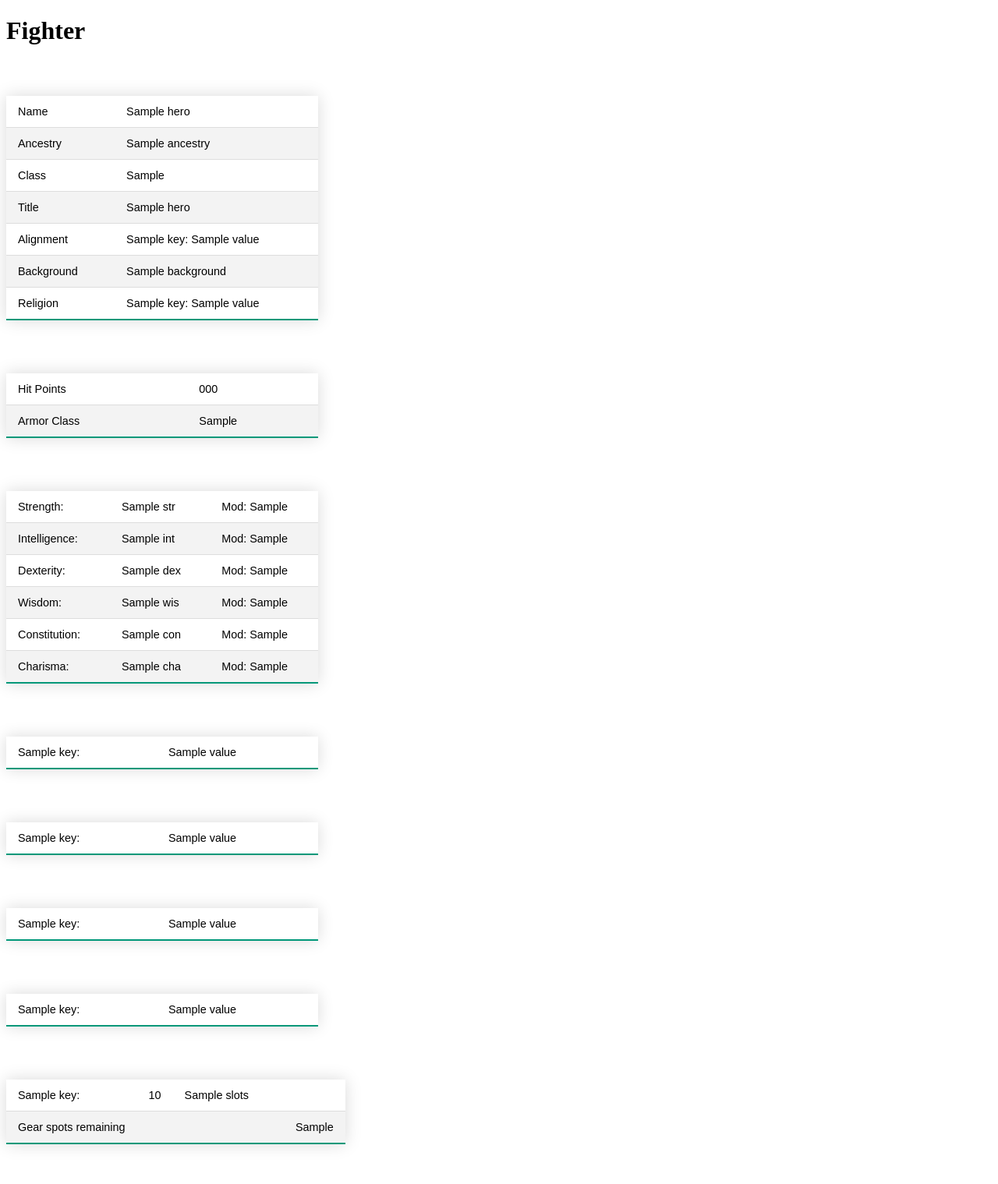
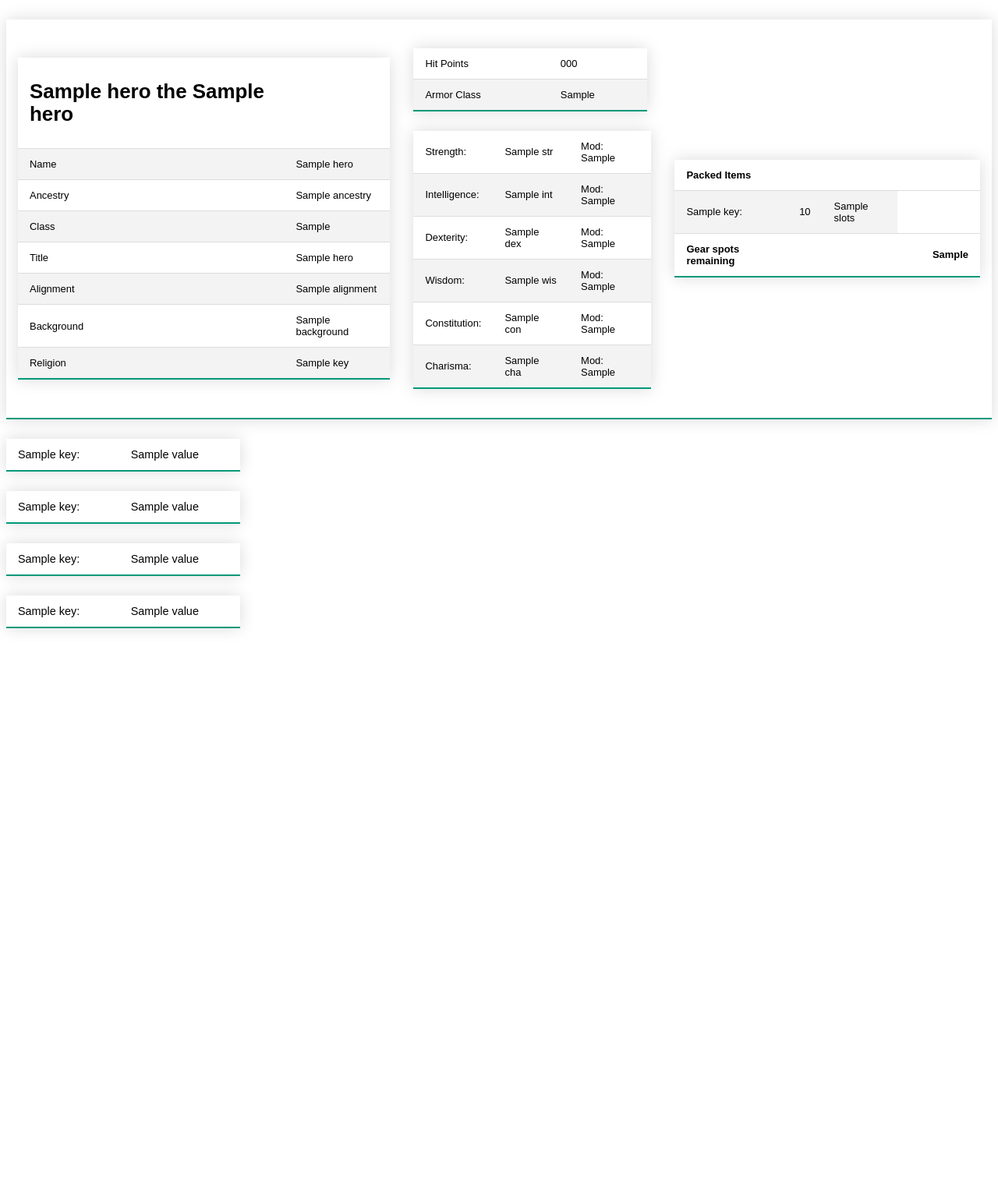
Before and after one commit to adamheidrick/SDGen, a Flask app: template templates/fighter.html in a window 1280 px wide. Shown: the part 134-1653 px from the top of the page at 78% size. After the commit the page ends 944 px from the top, so only its background shows below. Run offline with Flask 3, Linux system fonts and the light colour scheme; the template is opened without the code that fills it: most values are stand-ins (such as "Sample title", 1, 10 or a date in 2020).

Commit message:
CSS styling of tables

```diff
--- a/HeroCreator/heroes.py
+++ b/HeroCreator/heroes.py
@@ -34,7 +34,7 @@ class Fighter(Character):
         return "This is the Fighter Class Object."
 
     def set_title(self):
-        title = Titles[self.hero_class][list(self.alignment)[0]]
+        title = Titles[self.hero_class][self.alignment]
         logger.info("Generating Title.")
         logger.info(f"\t{title}")
         self.title = title
@@ -145,6 +145,8 @@ class Fighter(Character):
                 if mod[0] > self.dex_mod:
                     logger.info("\tAdjusting Dexterity Modifier.")
                     self.set_dex_mod(mod[0])
+                self.ac = 0
+                self.fighter_ac()
             case 2:
                 choice = "Constitution"
                 self.set_con(2)
@@ -156,6 +158,7 @@ class Fighter(Character):
         self.set_notes(
             {"Fighter Talent": f"+2 Added to {choice} and Modifier Adjusted."}
         )
+
 
     def armor_boost(self):
         logger.info("\tTalent: Armor Choice +1 to AC Boost Being Applied.")
--- a/static/css/main.css
+++ b/static/css/main.css
@@ -3,7 +3,7 @@
     margin: 25px 0;
     font-size: 0.9em;
     font-family: sans-serif;
-    min-width: 400px;
+    min-width: 300px;
     box-shadow: 0 0 20px rgba(0, 0, 0, 0.15);
 }
 
--- a/templates/fighter.html
+++ b/templates/fighter.html
@@ -1,10 +1,15 @@
 {% extends "layout.html" %}
 {% block content %}
-<h1>Fighter</h1>
-<br>
+<div>
+    <table class="styled-table">
+        <tr>
+            <td>
     <table class="styled-table">
 <!--      <p>{{ hero }}</p>-->
       <tr>
+        <td><h1>{{ hero['name']}} the {{ hero['title'] }}</h1></td>
+      </tr>
+        <tr>
         <td>Name</td>
         <td>{{ hero['name'] }}</td>
       </tr>
@@ -22,9 +27,8 @@
       </tr>
        <tr>
         <td>Alignment</td>
-         {% for key,value in hero['alignment'].items() %}
-         <td>{{ key }}: {{ value }}</td>
-        {% endfor %}
+
+         <td>{{ hero['alignment'] }}</td>
 <!--        <td>{{ hero['alignment'][0] }}</td>-->
       </tr>
        <tr>
@@ -34,25 +38,27 @@
         <tr>
         <td>Religion</td>
          {% for key,value in hero['deity'].items() %}
-         <td>{{ key }}: {{ value }}</td>
+         <td>{{ key }}</td>
         {% endfor %}
 <!--        <td>{{ hero['alignment'][0] }}</td>-->
       </tr>
     </table>
-<br>
 
+
+</td>
+            <td>
     <table class="styled-table">
-      <tr>
+        <tr>
         <td>Hit Points</td>
         <td>{{ hero['hp'] }}</td>
       </tr>
+
       <tr>
         <td>Armor Class</td>
         <td>{{ hero['ac'] }}</td>
       </tr>
     </table>
 
-<br>
     <table class="styled-table">
       <tr>
         <td>Strength: </td>
@@ -85,8 +91,39 @@
         <td>Mod: {{ hero['cha_mod'] }}</td>
       </tr>
     </table>
+</td>
+            <td>
+                <table class="styled-table">
+                    <tr>
+                        <td>
+                            <b>Packed Items</b>
+                        </td>
+                    </tr>
+    {% for key,value in hero['gear'].items() %}
+    <tr>
+         <td>{{ key }}:</td>
+        {% for quantity, slots in value.items() %}
+        <td>  {{ quantity }} </td>
+        <td>  {{ slots }} </td>
+        {% endfor %}
+    </tr>
+    {% endfor %}
 
-<br>
+    <tr>
+        <td> <b>Gear spots remaining</b></td>
+        <td></td>
+        <td></td>
+        <td></td>
+        <td> <b>{{ hero['gear_slots']}}</b></td>
+    </tr>
+
+</table>
+            </td>
+        </tr>
+    </table>
+
+
+<div>
 <table class="styled-table">
     {% for key,value in hero['learned_talents'].items() %}
     <tr>
@@ -95,8 +132,8 @@
     </tr>
     {% endfor %}
 </table>
+</div>
 
-<br>
 <!--<table class="styled-table">-->
 <!--    <caption>Weapon</caption>-->
 <!--    {% for key,value in hero['weapon_notes'].items() %}-->
@@ -106,6 +143,7 @@
 <!--    {% endfor %}-->
 <!--</table>-->
 <!--<br>-->
+<div>
 <table class="styled-table">
     {% for key,value in hero['weapon_notes'].items() %}
     <tr>
@@ -115,6 +153,7 @@
        {% endfor %}
 
 </table>
+</div>
 <!--<br>-->
 <!--<table class="styled-table">-->
 <!--    <caption>Armor</caption>-->
@@ -126,7 +165,7 @@
 
 
 <!--</table>-->
-<br>
+<div>
 
 <table class="styled-table">
 
@@ -138,7 +177,9 @@
        {% endfor %}
 
 </table>
-<br>
+</div>
+
+<div>
 <table class="styled-table">
     {% for key,value in hero['notes'].items() %}
     <tr>
@@ -148,29 +189,7 @@
     {% endfor %}
 
 </table>
-<br>
-
-<table class="styled-table">
-    {% for key,value in hero['gear'].items() %}
-    <tr>
-         <td>{{ key }}:</td>
-        {% for quantity, slots in value.items() %}
-        <td>  {{ quantity }} </td>
-        <td>  {{ slots }} </td>
-        {% endfor %}
-    </tr>
-    {% endfor %}
-
-    <tr>
-        <td> Gear spots remaining</td>
-        <td></td>
-        <td></td>
-        <td></td>
-        <td> {{ hero['gear_slots']}}</td>
-    </tr>
-
-</table>
-<br>
+</div>
 
 
 
```
Also changed, not shown: HeroCreator/character.py (+13 -2 lines).
